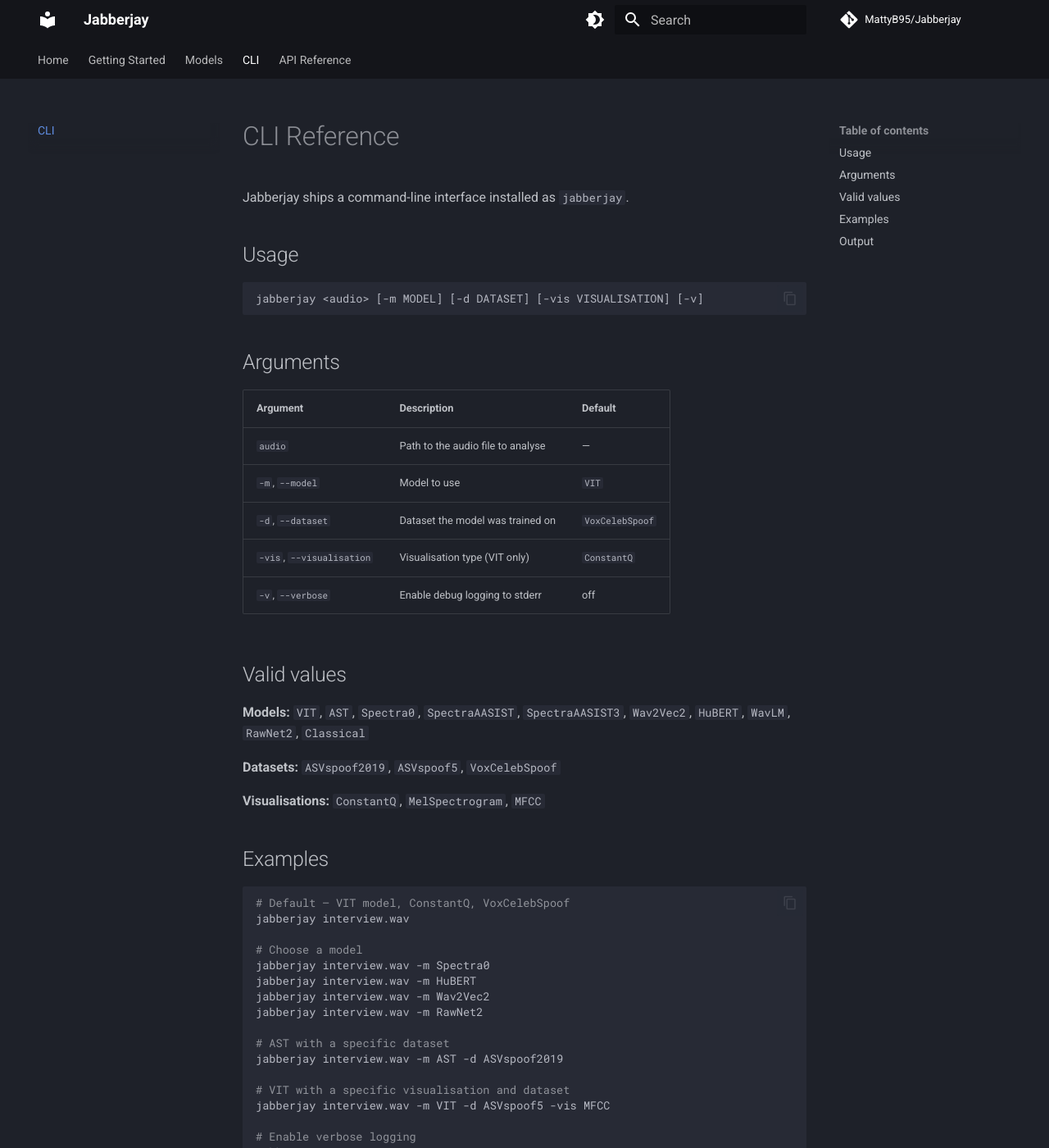
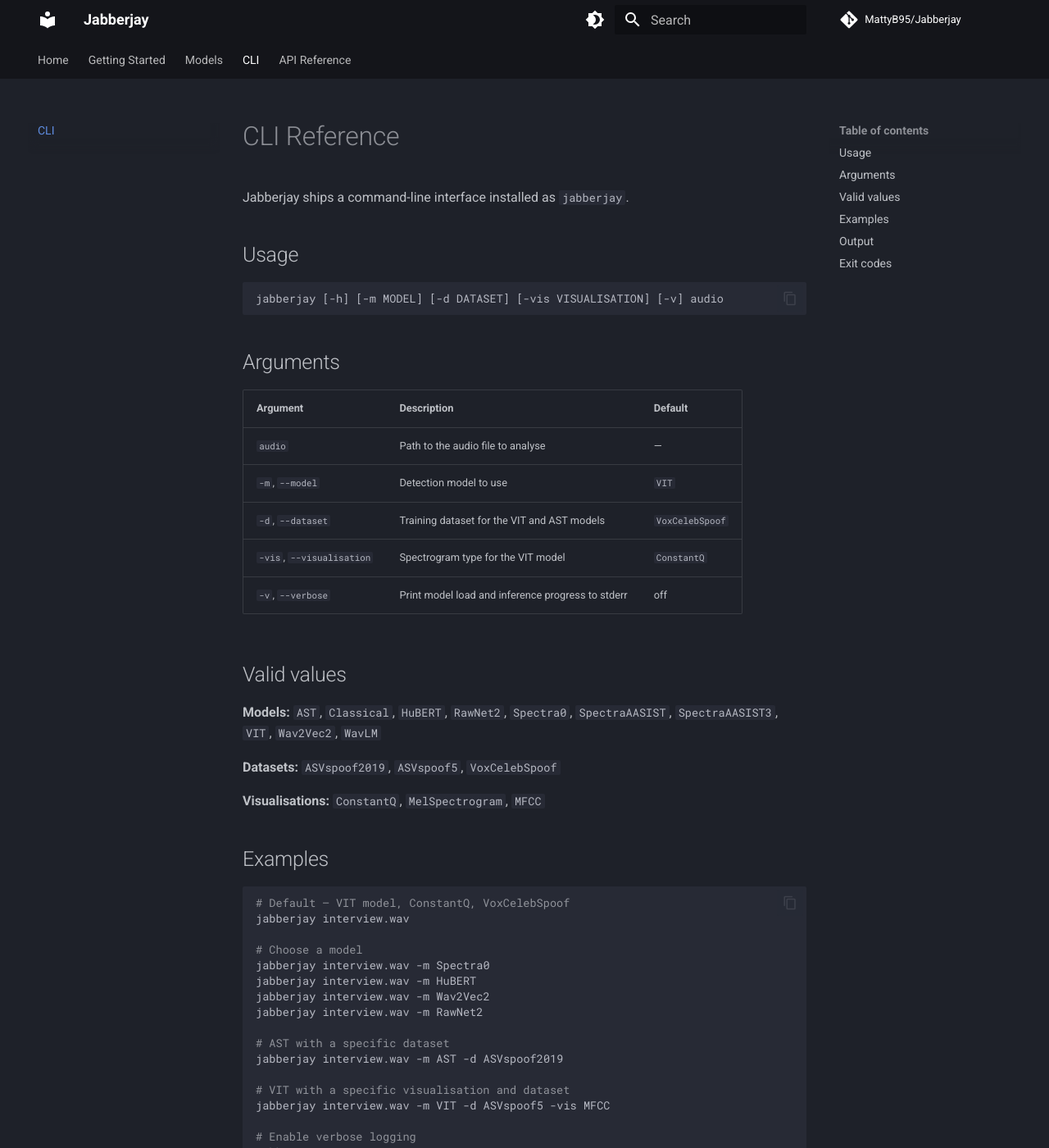
Before and after one commit to MattyB95/Jabberjay, an MkDocs documentation site: the page built from docs/cli.md, in a window 1280 px wide and 1400 px high. Shown: the whole window at 82% size. Built offline with MkDocs 1.6.1 and Material for MkDocs 9.7.7, drawn with Linux system fonts in a browser that asks for light colours; comment, search, counter and statistics services are not loaded; some of the changed text lies outside the part shown.

Commit message:
docs: refresh guides and examples, fix stale references
- getting-started / index / cli: Python >= 3.12; hardware-acceleration
  note; CLI exit-code table; usage string and model order match `-h`
- examples: choosing_a_model said "seven" model families (it is ten) and
  omitted the Spectra models; exploring_results listed 5 of the 8 models
  that populate `scores`
- CONTRIBUTING: TestEnums lives in tests/test_enums.py, not
  test_jabberjay.py; expand the "add a model" test/doc checklist; fix
  duplicate step number

````diff
--- a/docs/cli.md
+++ b/docs/cli.md
@@ -5,22 +5,22 @@ Jabberjay ships a command-line interface installed as `jabberjay`.
 ## Usage
 
 ```
-jabberjay <audio> [-m MODEL] [-d DATASET] [-vis VISUALISATION] [-v]
+jabberjay [-h] [-m MODEL] [-d DATASET] [-vis VISUALISATION] [-v] audio
 ```
 
 ## Arguments
 
-| Argument                  | Description                       | Default         |
-|---------------------------|-----------------------------------|-----------------|
-| `audio`                   | Path to the audio file to analyse | —               |
-| `-m`, `--model`           | Model to use                      | `VIT`           |
-| `-d`, `--dataset`         | Dataset the model was trained on  | `VoxCelebSpoof` |
-| `-vis`, `--visualisation` | Visualisation type (VIT only)     | `ConstantQ`     |
-| `-v`, `--verbose`         | Enable debug logging to stderr    | off             |
+| Argument                  | Description                                        | Default         |
+|---------------------------|---------------------------------------------------|-----------------|
+| `audio`                   | Path to the audio file to analyse                  | —               |
+| `-m`, `--model`           | Detection model to use                             | `VIT`           |
+| `-d`, `--dataset`         | Training dataset for the VIT and AST models        | `VoxCelebSpoof` |
+| `-vis`, `--visualisation` | Spectrogram type for the VIT model                 | `ConstantQ`     |
+| `-v`, `--verbose`         | Print model load and inference progress to stderr  | off             |
 
 ## Valid values
 
-**Models:** `VIT`, `AST`, `Spectra0`, `SpectraAASIST`, `SpectraAASIST3`, `Wav2Vec2`, `HuBERT`, `WavLM`, `RawNet2`, `Classical`
+**Models:** `AST`, `Classical`, `HuBERT`, `RawNet2`, `Spectra0`, `SpectraAASIST`, `SpectraAASIST3`, `VIT`, `Wav2Vec2`, `WavLM`
 
 **Datasets:** `ASVspoof2019`, `ASVspoof5`, `VoxCelebSpoof`
 
@@ -59,3 +59,11 @@ or
 ```
 Spoof ❌ (97.8% confidence, model=HuBERT)
 ```
+
+## Exit codes
+
+| Code | Meaning                                                                 |
+|------|------------------------------------------------------------------------|
+| `0`  | Detection succeeded — the verdict is printed to stdout                 |
+| `1`  | Expected error (file not found, unreadable audio, invalid options) — a one-line `Error: …` message is printed to stderr |
+| `2`  | Invalid command-line arguments (unknown model/dataset/visualisation)  |
````
Also changed, not shown: CONTRIBUTING.md (+8 -3 lines), docs/getting-started.md (+12 -1 lines), docs/index.md (+2 -0 lines), 2 other files.
